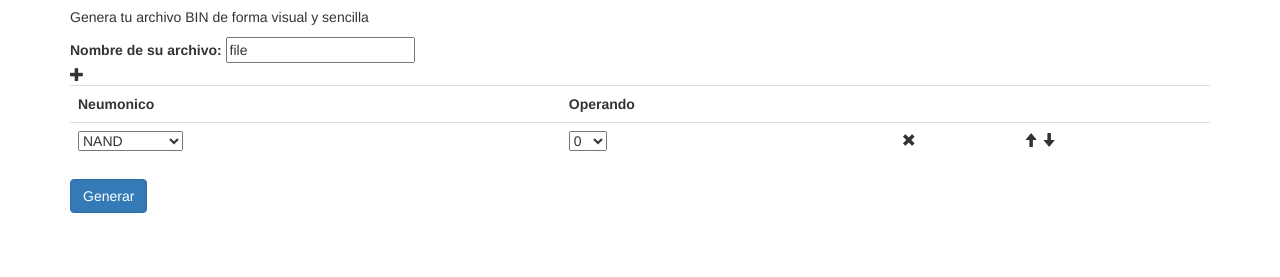
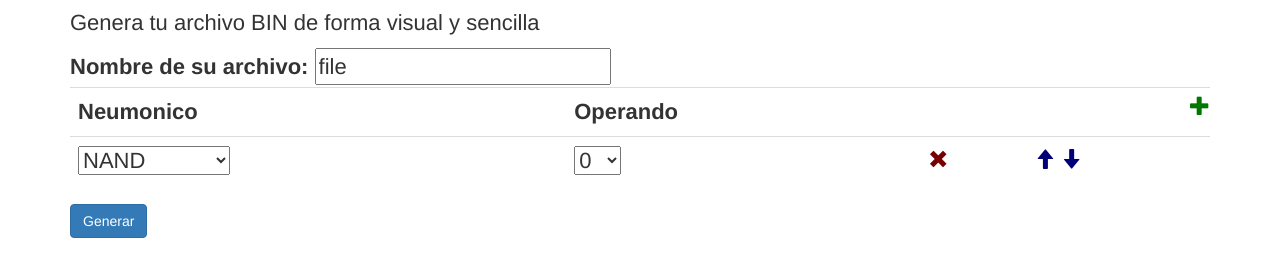
Before and after one commit to SrChezz/binary-generator, a plain HTML site: page index.html in a window 1280 px wide. Shown: the part 63-340 px from the top of the page. Drawn offline with nearby package versions, Linux system fonts and the light colour scheme.

Commit message:
Style linking mistake

```diff
--- a/index.html
+++ b/index.html
@@ -19,7 +19,7 @@
   <meta http-equiv="X-UA-Compatible" content="IE=edge">
   <meta name="viewport" content="width=device-width, initial-scale=1.0">
 
-  <link rel="stylesheet" href=".csstyles">
+  <link rel="stylesheet" href="style.css">
   <title>Generador BIN</title>
 </head>
 
```
